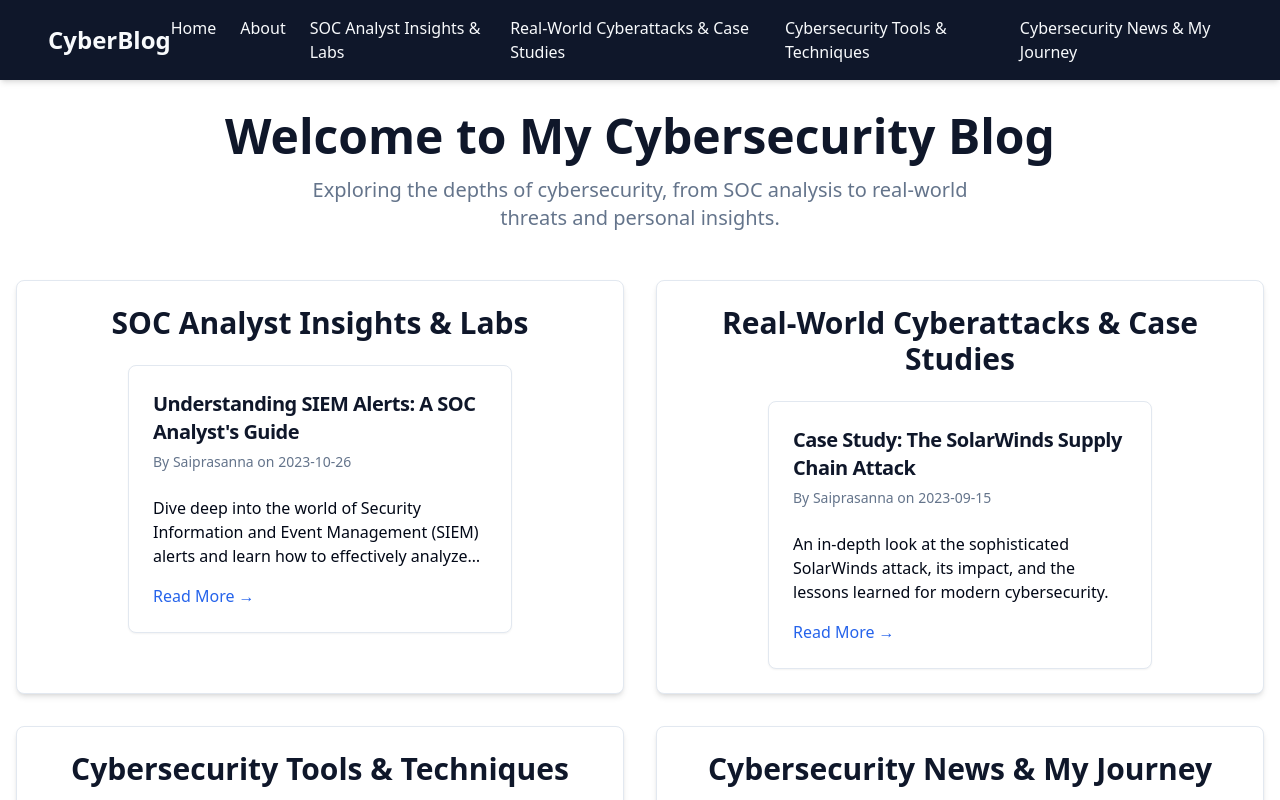
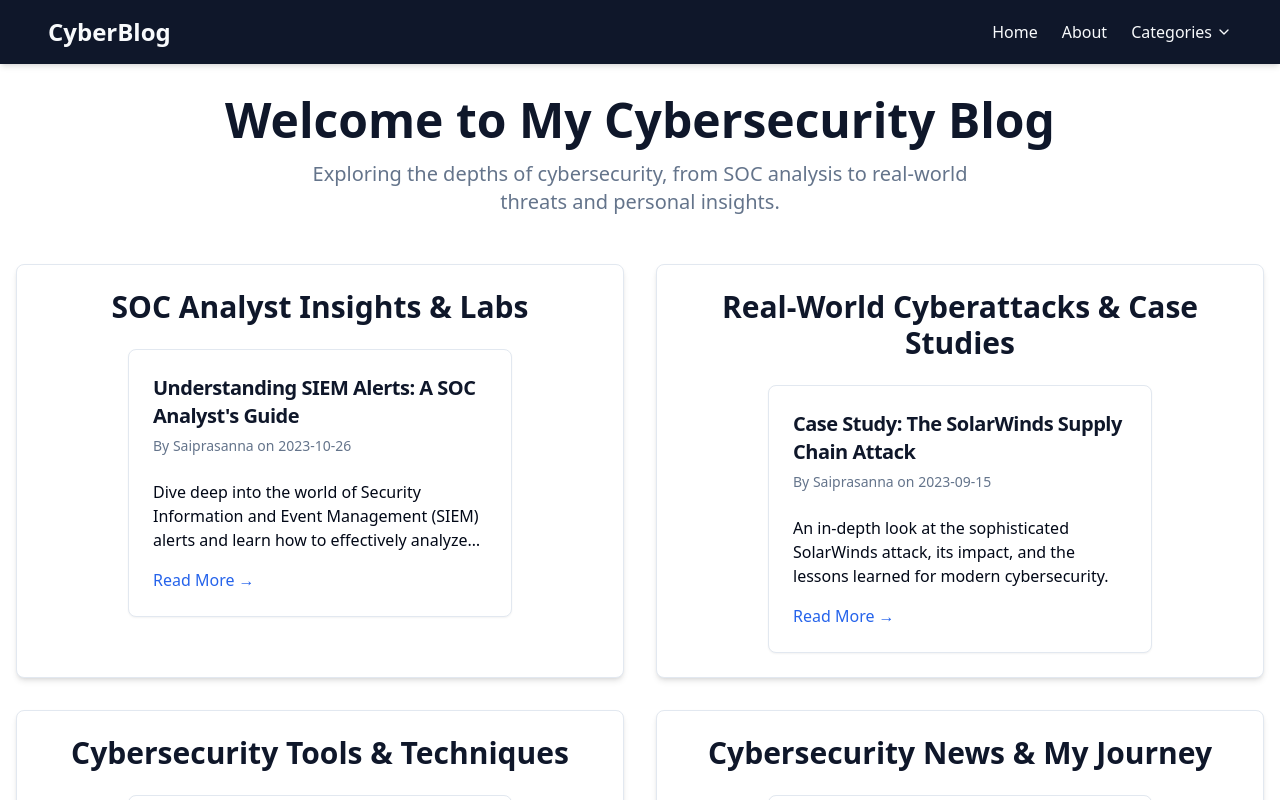
Before and after one commit to Saiprasanna888/SaixCyber-Blogs, a React (Vite) app: page / in a window 1280 px wide. Shown: the top 800 px of the page. Built offline with nearby package versions, Linux system fonts and the light colour scheme.

Commit message:
[dyad] Updated navbar with categories dropdown menu - wrote 2 file(s)

```diff
--- a/src/components/Navbar.tsx
+++ b/src/components/Navbar.tsx
@@ -1,12 +1,21 @@
 import { Link } from 'react-router-dom';
 import { Button } from '@/components/ui/button';
 import { Sheet, SheetContent, SheetTrigger } from '@/components/ui/sheet';
-import { Menu } from 'lucide-react';
+import { Menu, ChevronDown } from 'lucide-react';
+import {
+  DropdownMenu,
+  DropdownMenuContent,
+  DropdownMenuItem,
+  DropdownMenuTrigger,
+} from '@/components/ui/dropdown-menu';
 
 const Navbar = () => {
-  const navLinks = [
+  const mainLinks = [
     { name: 'Home', path: '/' },
     { name: 'About', path: '/about' },
+  ];
+
+  const categoryLinks = [
     { name: 'SOC Analyst Insights & Labs', path: '/#soc-analyst' },
     { name: 'Real-World Cyberattacks & Case Studies', path: '/#cyberattacks' },
     { name: 'Cybersecurity Tools & Techniques', path: '/#tools-techniques' },
@@ -21,8 +30,8 @@ const Navbar = () => {
         </Link>
 
         {/* Desktop Navigation */}
-        <div className="hidden md:flex space-x-6">
-          {navLinks.map((link) => (
+        <div className="hidden md:flex space-x-6 items-center">
+          {mainLinks.map((link) => (
             <a
               key={link.name}
               href={link.path}
@@ -31,6 +40,24 @@ const Navbar = () => {
               {link.name}
             </a>
           ))}
+
+          <DropdownMenu>
+            <DropdownMenuTrigger className="flex items-center hover:text-accent-foreground transition-colors">
+              Categories <ChevronDown className="ml-1 h-4 w-4" />
+            </DropdownMenuTrigger>
+            <DropdownMenuContent className="bg-background text-foreground">
+              {categoryLinks.map((link) => (
+                <DropdownMenuItem key={link.name} asChild>
+                  <a
+                    href={link.path}
+                    className="w-full cursor-pointer hover:bg-accent hover:text-accent-foreground"
+                  >
+                    {link.name}
+                  </a>
+                </DropdownMenuItem>
+              ))}
+            </DropdownMenuContent>
+          </DropdownMenu>
         </div>
 
         {/* Mobile Navigation */}
@@ -44,7 +71,7 @@ const Navbar = () => {
             </SheetTrigger>
             <SheetContent side="right" className="w-[250px] sm:w-[300px] bg-background text-foreground">
               <nav className="flex flex-col gap-4 pt-8">
-                {navLinks.map((link) => (
+                {mainLinks.map((link) => (
                   <a
                     key={link.name}
                     href={link.path}
@@ -53,6 +80,18 @@ const Navbar = () => {
                     {link.name}
                   </a>
                 ))}
+                <div className="text-lg font-medium">Categories</div>
+                <div className="flex flex-col gap-2 pl-4">
+                  {categoryLinks.map((link) => (
+                    <a
+                      key={link.name}
+                      href={link.path}
+                      className="text-base font-medium hover:text-primary transition-colors"
+                    >
+                      {link.name}
+                    </a>
+                  ))}
+                </div>
               </nav>
             </SheetContent>
           </Sheet>
--- a/src/components/ui/calendar.tsx
+++ b/src/components/ui/calendar.tsx
@@ -54,8 +54,8 @@ function Calendar({
         ...classNames,
       }}
       components={{
-        IconLeft: ({ ...props }) => <ChevronLeft className="h-4 w-4" />,
-        IconRight: ({ ...props }) => <ChevronRight className="h-4 w-4" />,
+        IconLeft: () => <ChevronLeft className="h-4 w-4" />,
+        IconRight: () => <ChevronRight className="h-4 w-4" />,
       }}
       {...props}
     />
```
